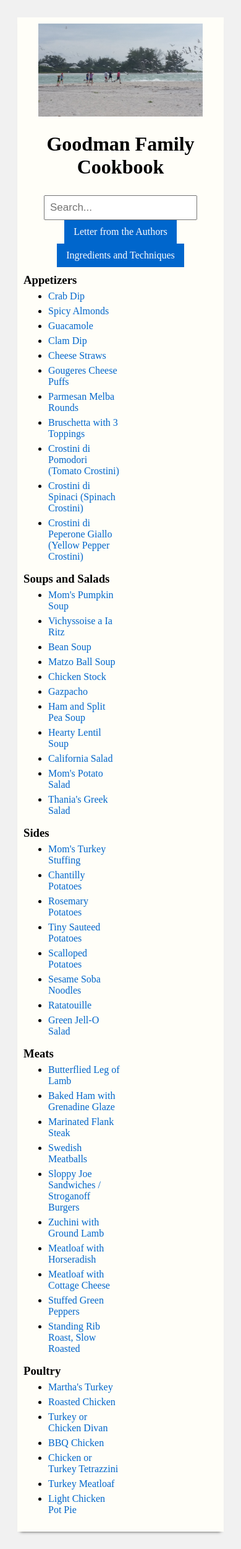
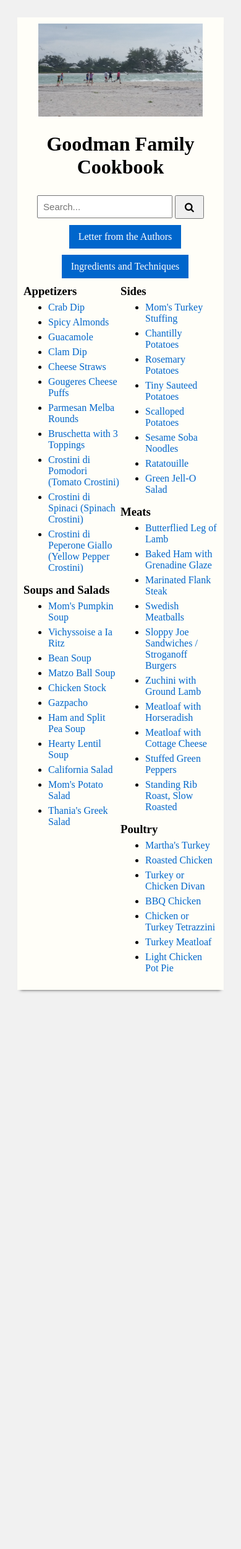
Before and after one commit to mckornfield/goodman-cookbook, a Jekyll site: the page built from index.md, in a window 390 px wide. Shown: the whole page at 62% size. Built offline with Jekyll 4.4.1, drawn with Linux system fonts in a browser that asks for light colours; after the commit the page ends 1625 px from its top, so only the background shows below that.

Commit message:
matt vs search button

```diff
--- a/_layouts/overview.html
+++ b/_layouts/overview.html
@@ -7,10 +7,12 @@
     <div id="logo">&nbsp;</div>
     <h1 id="title">{{page.title}}</h1>
     <div id="note-on-ingredients">
+      <div class="container">
       <input id="search-bar" type="search" placeholder="Search..." class="search">
-      <!-- <button><i id="search-button" class="fa fa-search"></i></button> -->
+      <button><i id="search-button" class="fa fa-search"></i></button>
+      </div>
       {% for info in site.about %}
-      <a id="button-links" href="{{site.url}}{{site.baseurl}}{{info.url}}">{{info.title}}</a><span style="width: 500px"></span> {% endfor %}
+      <a id="button-links" href="{{site.url}}{{site.baseurl}}{{info.url}}">{{info.title}}</a>{% endfor %}
     </div>
     <!-- <div id="table-of-contents" class="column"> -->
     <section>
@@ -48,11 +50,6 @@
         {% endfor %}
       </ul>
     </section> <!-- /table-of-contents -->
-    <div>
-      <p>
-        {{content}}
-      </p>
-    </div>
   </div> <!-- /wrapper -->
 </body>
 <script src="assets/js/search.js"></script>
--- a/assets/css/style.css
+++ b/assets/css/style.css
@@ -115,7 +115,6 @@ a:hover {
 #note-on-ingredients {
   padding-bottom: 10px;
   text-align: center;
-  /*column-count: 2;*/
 }
 
 .divider{
@@ -162,7 +161,7 @@ a:hover {
   font-weight: 300;
 }
 
-@media screen and (max-width: 850px) {
+@media only screen and (max-width: 850px) {
   #wrapper {
     width: auto;
     margin: 0 auto;
@@ -197,12 +196,15 @@ a:hover {
     width: 100%;
   }
 
-  .column {
-    width: 100%;
-    clear: both;
+  section {
+    float: center;
+    width: 90%;
   }
-  section {
-    clear: both;
+  .search {
+  }
+  #button-links {
+    margin-top: 10px;
+    display:inline-block;
   }
 }
 
@@ -217,24 +219,29 @@ section {
   padding: 10px 15px;
   text-align: center;
   text-decoration: none;
-  display: inline-block;
-  padding-bottom: 10px;
+  margin-left: 15px;
+  vertical-align: middle;
 }
 
 #button-wrapper {
   padding-bottom:5px;
-  display:inline;
 }
 
 .search{
+  vertical-align: middle;
   padding: 8px;
-  padding-right: 15px;
-  font-size: 17px;
+  font-size: 15px;
+}
+
+.container {
+  display: inline;
+  white-space: nowrap;
 }
 
 #search-button{
-  padding: 12px;
-  border-left: none;
+  vertical-align: middle;
+  font-size: 16px;
+  padding: 8px;
   cursor: pointer;
 }
 
```
